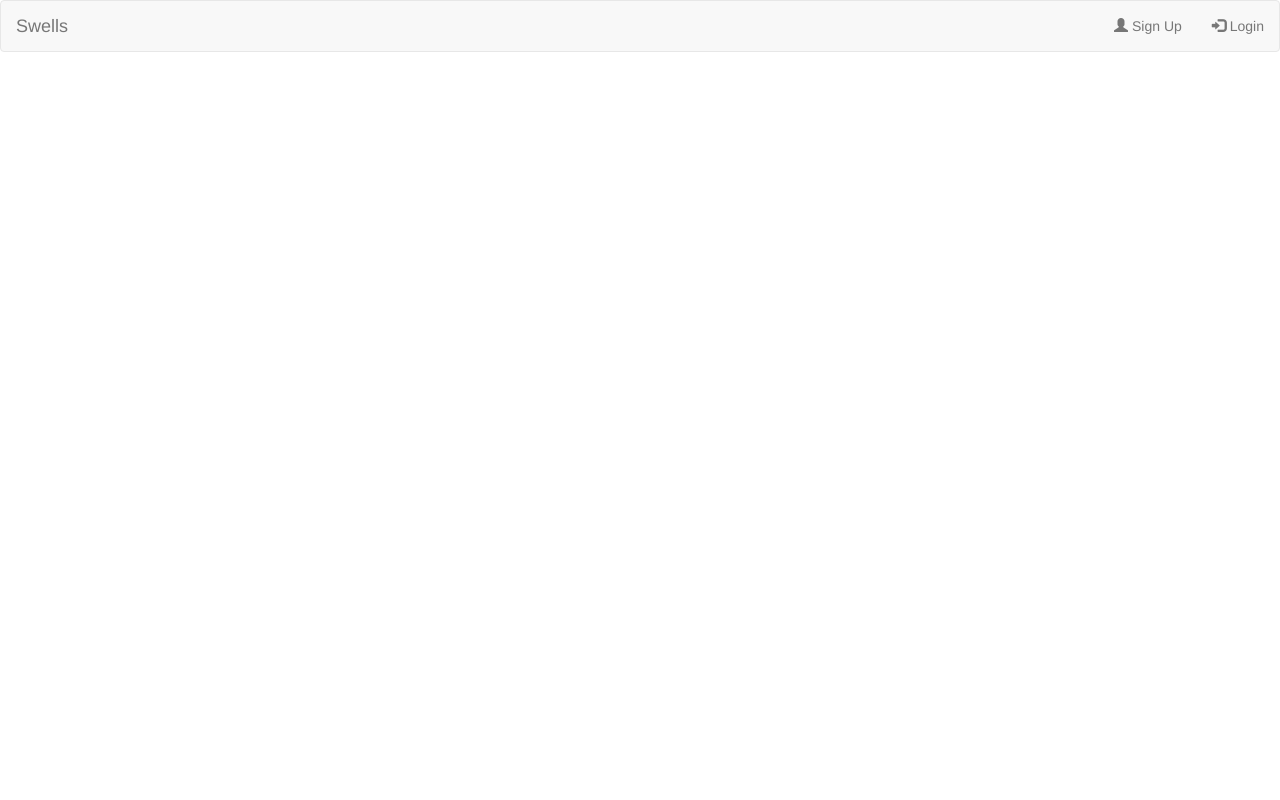
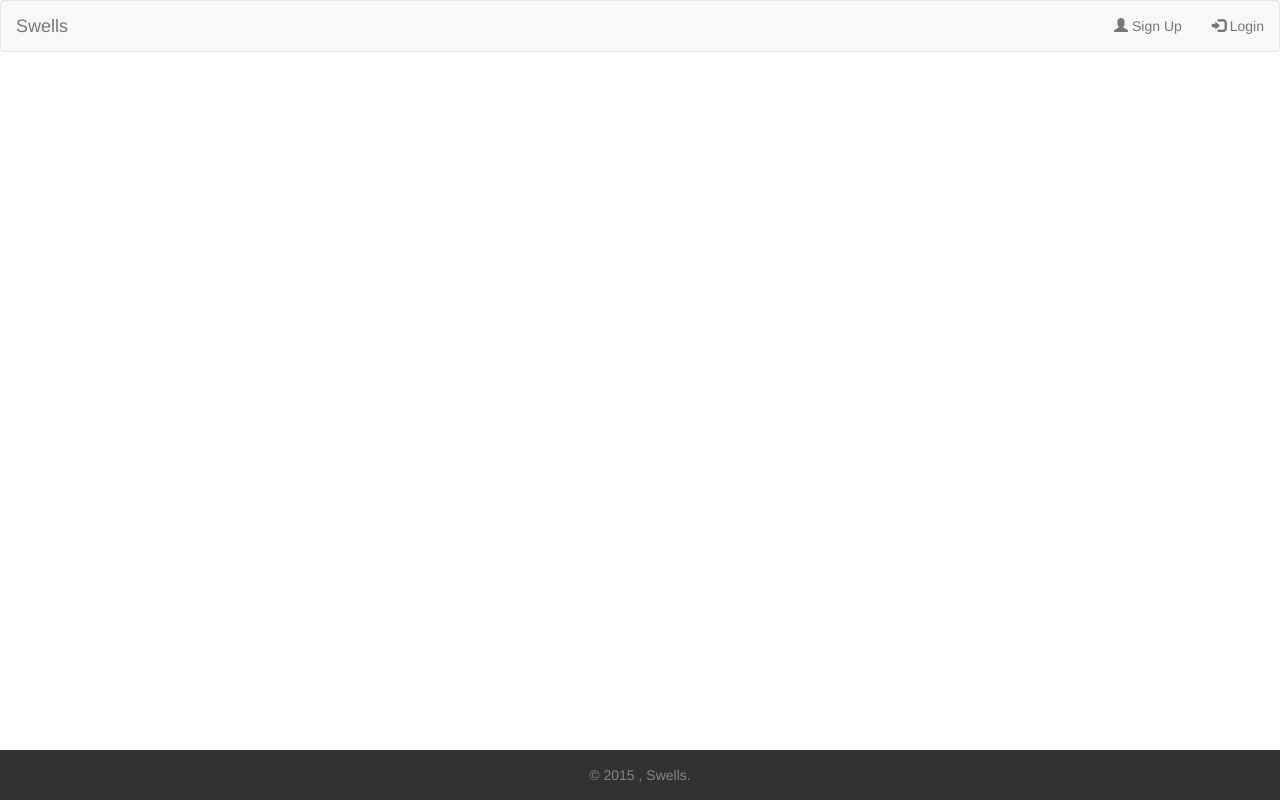
Before and after one commit to jzelaya0/Swells, a website: page public/app/views/index.html in a window 1280 px wide. Drawn offline with nearby package versions, Linux system fonts and the light colour scheme; some packages are replaced by stand-ins of ours.

Commit message:
Added footer with current date script

```diff
--- a/public/app/views/index.html
+++ b/public/app/views/index.html
@@ -68,6 +68,15 @@
     <main>
       <div ng-view></div>
     </main>
+  </body>
 
-  </body>
+  <footer class="footer">
+    <p id='copy-right'>
+      &copy;
+        <script type="text/javascript">
+        document.write(new Date().getFullYear());
+        </script>
+      , Swells.
+    </p>
+  </footer>
 </html>
```
